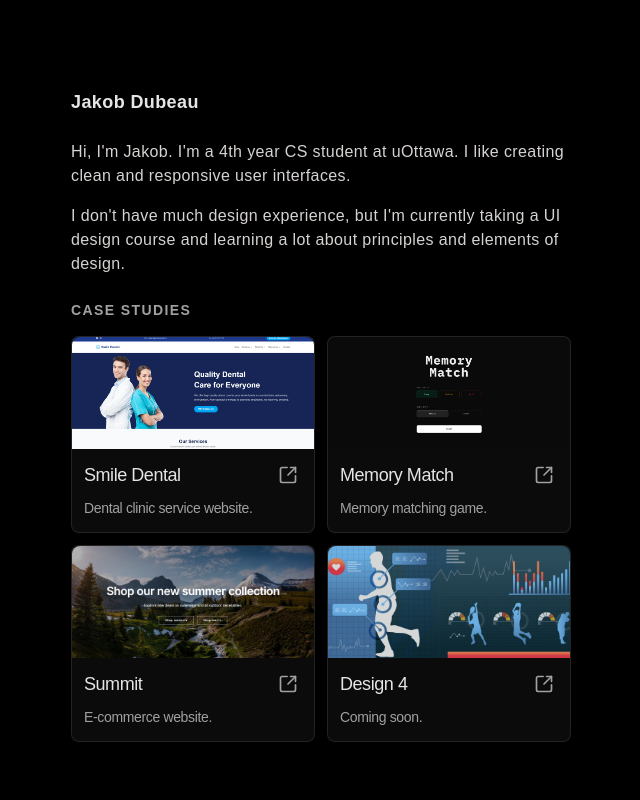
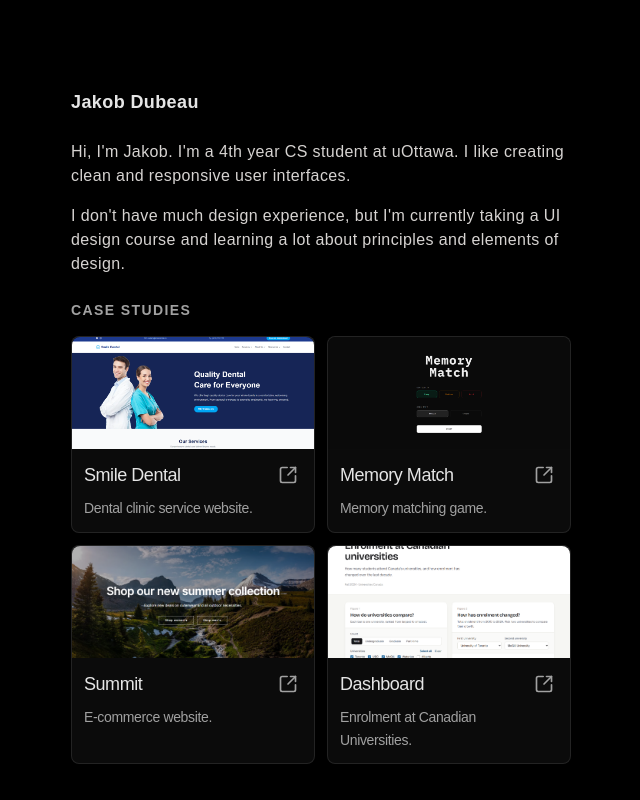
Before and after one commit to jakobdubeau/seg3125-portfolio, a Next.js app: page / in a window 1280 px wide. Shown: the whole page, without its empty margins (319-959 px from the left). Built offline with nearby package versions, Linux system fonts and the light colour scheme.

Commit message:
dashboard

```diff
--- a/src/app/page.js
+++ b/src/app/page.js
@@ -5,7 +5,7 @@ import ProjectCard from "@/components/ProjectCard";
 import Design1Image from "../../public/images/smiledental.png";
 import Design2Image from "../../public/images/memorymatch.png";
 import Design3Image from "../../public/images/ecom.png";
-import Design4Image from "../../public/images/beyond-game-day-article-hero.png";
+import Design4Image from "../../public/images/dash.png";
 
 export default function Home() {
   const projects = [
@@ -31,11 +31,11 @@ export default function Home() {
 			imageAlt: "Summit",
 		},
 		{
-			title: "Design 4",
-			href: "/coming-soon",
-			description: "Coming soon.",
+			title: "Dashboard",
+			href: "https://seg3125-dashboard.vercel.app/",
+			description: "Enrolment at Canadian Universities.",
 			image: Design4Image,
-			imageAlt: "Design 4",
+			imageAlt: "Dashboard",
 		},
 	]
   return (
```
Also changed, not shown: public/images/dash.png (added).
